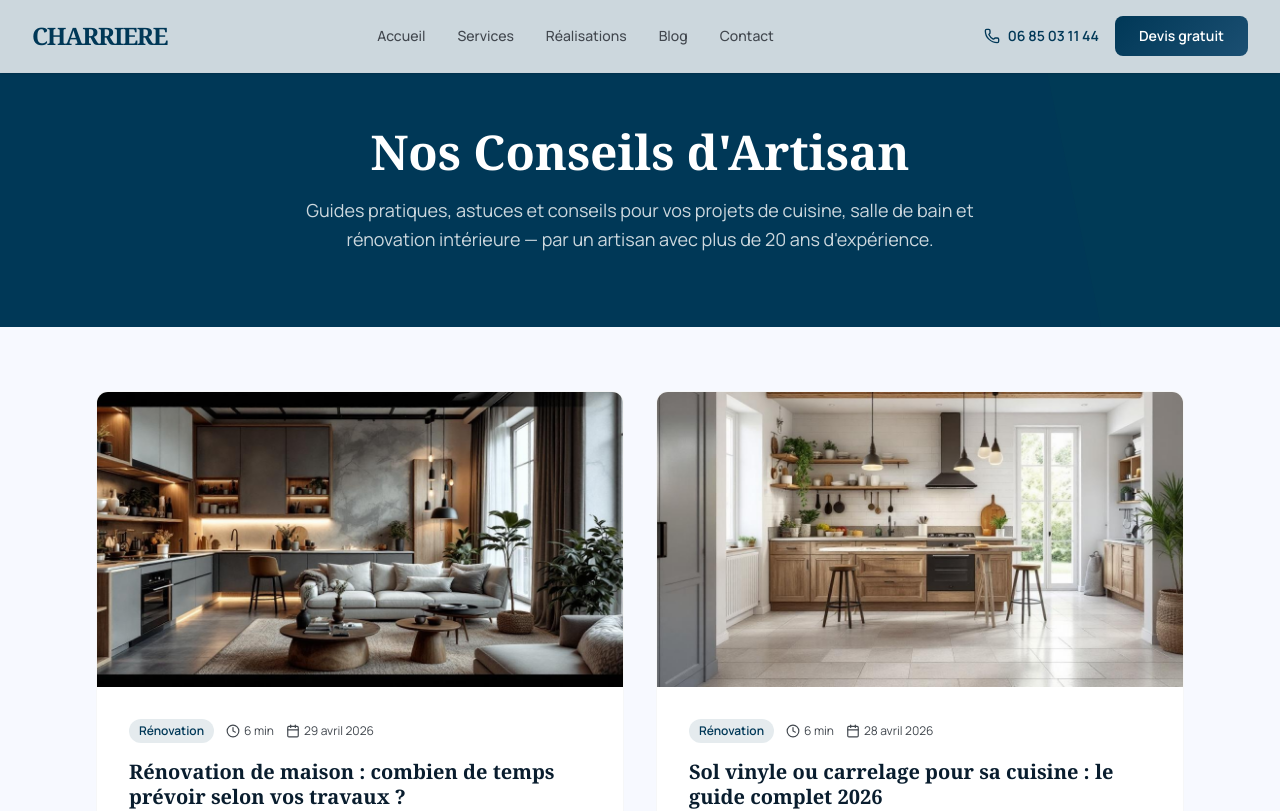
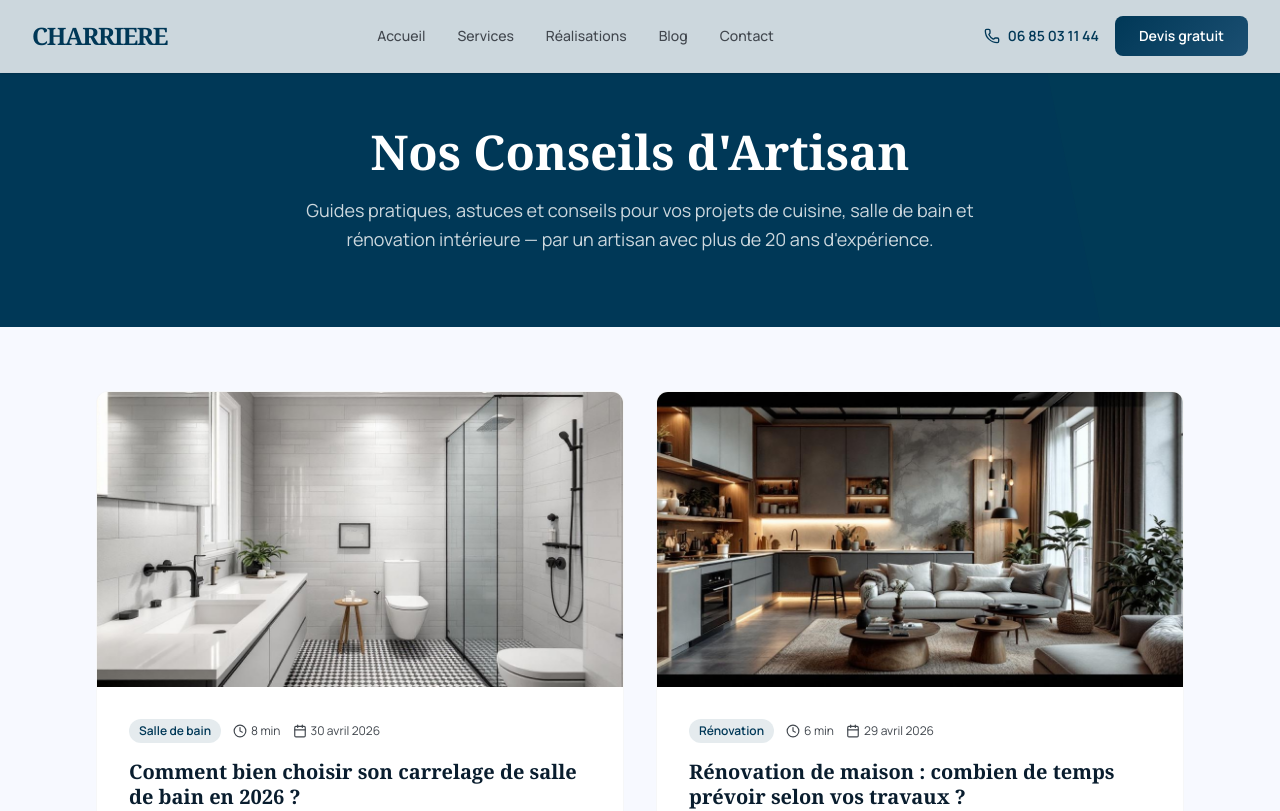
Before and after one commit to Thelastpirate1/charriere-site, a Next.js app: page /blog in a window 1280 px wide. Shown: the top 811 px of the page. Built offline with nearby package versions, Linux system fonts and the light colour scheme.

Commit message:
blog: ajout article - choisir-carrelage-salle-de-bain-2026-poissy-mantes-la-jolie

```diff
--- a/src/data/articles.ts
+++ b/src/data/articles.ts
@@ -15,6 +15,90 @@ export interface Article {
 
 export const articles: Article[] = [
   {
+    slug: "choisir-carrelage-salle-de-bain-2026-poissy-mantes-la-jolie",
+    title: "Comment bien choisir son carrelage de salle de bain en 2026 ?",
+    metaTitle: "Carrelage Salle de Bain 2026 — Grès Cérame & Grand Format | CHARRIERE SARL",
+    metaDescription:
+      "Guide complet pour choisir le carrelage idéal de votre salle de bain. Tendances 2026, grès cérame, grand format. Devis gratuit à Poissy et Mantes-la-Jolie.",
+    keywords: ["carrelage salle de bain","grès cérame","carrelage grand format","tendances carrelage 2026"],
+    excerpt:
+      "Découvrez tous nos conseils d'expert pour choisir le carrelage parfait pour votre salle de bain, avec les dernières tendances 2026.",
+    publishedAt: "2026-04-30",
+    readTime: "8 min",
+    category: "Salle de bain",
+    image: "/images/blog/choisir-carrelage-salle-de-bain-2026-poissy-mantes-la-jolie.webp",
+    imageAlt: "Comment bien choisir son carrelage de salle de bain en 2026 ?",
+    content: `Choisir le carrelage de sa salle de bain représente un investissement important qui influencera l'ambiance de cette pièce pendant de nombreuses années. Entre les matériaux, les formats, les couleurs et les finitions, les options sont nombreuses et peuvent rapidement devenir source de confusion. CHARRIERE SARL, fort de son expérience dans la rénovation de salles de bain à Poissy et Mantes-la-Jolie, vous guide dans ce choix crucial.
+
+## Les critères essentiels pour choisir son carrelage de salle de bain
+
+### La résistance à l'humidité : priorité absolue
+
+La salle de bain étant une pièce humide par excellence, votre carrelage doit impérativement résister à l'eau et à la vapeur. Le taux d'absorption d'eau, exprimé en pourcentage, constitue l'indicateur clé. Pour une salle de bain, optez pour un carrelage avec un taux d'absorption inférieur à 3%, idéalement inférieur à 0,5% pour les zones très exposées comme la douche.
+
+Le grès cérame se révèle particulièrement adapté à cet environnement. Ce matériau, obtenu par cuisson à très haute température, présente une porosité quasi nulle et une résistance exceptionnelle à l'humidité. Les propriétaires de Poissy et Mantes-la-Jolie qui ont opté pour ce type de carrelage témoignent de sa durabilité remarquable, même après plusieurs années d'utilisation intensive.
+
+### L'antidérapant : sécurité avant tout
+
+La sécurité ne doit jamais être négligée dans une salle de bain. Le carrelage au sol doit présenter des propriétés antidérapantes suffisantes pour éviter les chutes, particulièrement dangereuses sur sol mouillé. Les normes françaises classent les carrelages selon leur résistance au glissement, de R9 à R13. Pour une salle de bain domestique, un classement R10 constitue un minimum recommandé.
+
+Les finitions structurées ou légèrement rugueuses améliorent l'adhérence sans compromettre l'esthétique. Attention toutefois aux reliefs trop prononcés qui compliqueraient l'entretien quotidien.
+
+## Les tendances carrelage 2026 : vers plus de sophistication
+
+### Le grand format : élégance et modernité
+
+L'année 2026 confirme la prédominance du carrelage grand format dans les salles de bain. Les dimensions 60x120 cm, voire 80x160 cm, créent un effet de continuité saisissant qui agrandit visuellement l'espace. Cette tendance séduit particulièrement les propriétaires des maisons contemporaines de Conflans-Sainte-Honorine et Sartrouville.
+
+Le grand format présente également des avantages pratiques non négligeables. Moins de joints signifie moins d'entretien et une étanchéité renforcée. La pose demande toutefois une expertise technique particulière, notamment pour la planéité du support et la manipulation des carreaux volumineux.
+
+### Les imitations matières : authenticité et praticité
+
+Les carrelages effet bois, pierre naturelle ou béton ciré connaissent un succès grandissant. Le grès cérame permet aujourd'hui des reproductions d'un réalisme saisissant, combinant l'esthétique des matériaux naturels avec la praticité du carrelage. Les effets marbre veiné ou travertin apportent une touche de luxe particulièrement appréciée dans les rénovations haut de gamme des Yvelines.
+
+### Les couleurs tendance 2026
+
+Les teintes neutres dominent toujours : blanc, beige, gris dans toutes leurs nuances. Cependant, 2026 voit émerger des couleurs plus audacieuses comme le vert sauge, le bleu pétrole ou les terres cuites modernes. Ces couleurs s'intègrent parfaitement dans des projets de rénovation personnalisés, créant des ambiances uniques.
+
+## Choisir le bon format selon sa salle de bain
+
+### Petites salles de bain : optimiser l'espace
+
+Dans les petites salles de bain, fréquentes dans les appartements anciens de Mantes-la-Jolie, le choix du format influence considérablement la perception de l'espace. Contrairement aux idées reçues, le grand format peut être judicieux même dans un petit espace, créant une impression de grandeur par la réduction du nombre de joints.
+
+Le format 30x60 cm représente un excellent compromis pour les salles de bain de 4 à 6 m². Il offre suffisamment de présence sans nécessiter de découpes trop importantes.
+
+### Grandes salles de bain : jouer avec les formats
+
+Les grandes salles de bain permettent plus de créativité. Le mélange de formats, très tendance en 2026, crée des effets visuels dynamiques. Associer du 60x60 cm au sol avec du 30x60 cm au mur, ou créer un motif avec différentes tailles de carreaux personnalise l'espace de manière remarquable.
+
+## Les aspects budgétaires : investir intelligemment
+
+### Fourchettes de prix par type de carrelage
+
+Le budget carrelage varie considérablement selon les choix effectués. Pour du grès cérame standard, comptez entre 15 et 40 euros par m² pour un produit de qualité. Les carrelages grand format haut de gamme peuvent atteindre 60 à 100 euros par m², mais leur durabilité et leur esthétique justifient cet investissement.
+
+La faïence murale, plus économique, oscille entre 10 et 30 euros par m². Cependant, sa moindre résistance la réserve aux zones moins exposées aux projections d'eau.
+
+### Le coût de la pose : un investissement nécessaire
+
+La pose représente une part importante du budget total. Pour un carrelage standard, comptez entre 30 et 50 euros par m² de main-d'œuvre. Le grand format ou les poses complexes peuvent porter ce tarif à 60-80 euros par m². Cette dépense reste justifiée car une pose mal réalisée compromet la durabilité de l'ensemble.
+
+## L'importance de l'accompagnement professionnel
+
+Choisir son carrelage ne se limite pas à des considérations esthétiques. Les aspects techniques comme la préparation du support, l'étanchéité ou la ventilation influencent directement la réussite du projet. Un professionnel expérimenté comme CHARRIERE SARL apporte cette expertise technique indispensable.
+
+L'accompagnement professionnel permet également d'optimiser les quantités, d'anticiper les découpes et de coordonner les différents corps de métier impliqués dans la rénovation de votre salle de bain.
+
+## Entretien et durabilité : penser à long terme
+
+Le choix du carrelage influence directement l'entretien futur de votre salle de bain. Le grès cérame, particulièrement résistant aux produits d'entretien, facilite le nettoyage quotidien. Les finitions polies, bien qu'esthétiques, montrent plus facilement les traces de calcaire que les finitions mates ou structurées.
+
+Pour les familles de Saint-Germain-en-Laye ou Gargenville, la facilité d'entretien constitue souvent un critère décisif, particulièrement dans les salles de bain familiales très sollicitées.
+
+Vous envisagez de rénover votre salle de bain dans les Yvelines ? CHARRIERE SARL vous accompagne de la conception à la réalisation de votre projet. Contactez-nous pour un devis gratuit et des conseils personnalisés adaptés à votre budget et vos envies.`,
+  },
+  {
     slug: "renovation-maison-combien-temps-prevoir-duree-travaux",
     title: "Rénovation de maison : combien de temps prévoir selon vos travaux ?",
     metaTitle: "Durée Rénovation Maison : Planning Réaliste par Type de Travaux | CHARRIERE SARL",
```
